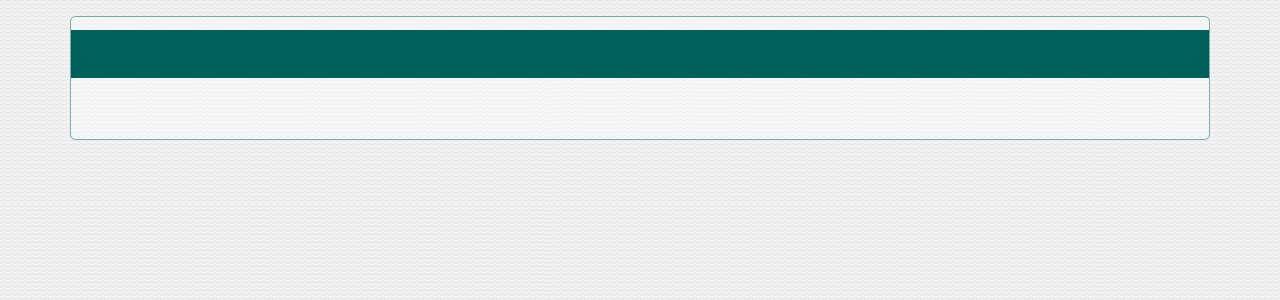
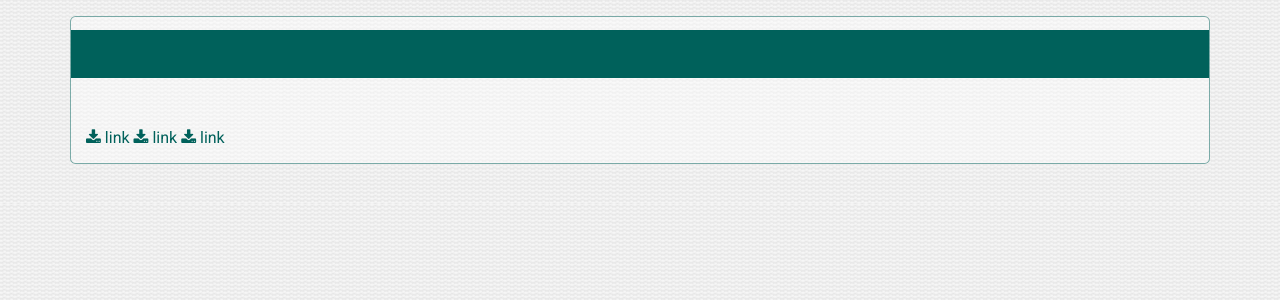
Before and after one commit to maxb02/Django-PB-service, a Django app: template pbsite/technicalguides/templates/technicalguides/guide.html in a window 1280 px wide. Shown: the part 46-346 px from the top of the page. Run offline with Django 3.2, Linux system fonts and the light colour scheme; the template is opened without the code that fills it, so the values that code supplies are empty; the visitor is signed in with stand-in values (Sample User, id 1); parts of the project's set-up code (start-up, migrations or seed data) failed here and were passed over; some libraries are stand-ins or nearby versions.

Commit message:
add link-detection js script in guide.html; add commented style(.container-fluid a) to guide.css;

```diff
--- a/pbsite/technicalguides/static/css/guide.css
+++ b/pbsite/technicalguides/static/css/guide.css
@@ -16,3 +16,6 @@
 	padding: 0.8rem 0;
 	margin: 1rem auto;
 }
+/*.container-fluid a {
+	text-decoration: underline;
+}*/
--- a/pbsite/technicalguides/templates/technicalguides/guide.html
+++ b/pbsite/technicalguides/templates/technicalguides/guide.html
@@ -11,8 +11,16 @@
 			</div>
 			<div class='container'>
 				{{ guide.text | safe}}
+				<a href='http://link.com/file.7z'>link</a>
+				<a href='http://link.com/file.rar'>link</a>
+				<a href='http://link.com/file.zip'>link</a>
 			</div>
-
+			<script>
+				$(".container a[href*='ftp'], [href*='zip'], [href*='7z'], [href*='rar']").prepend("<i class=\"fa fa-download\" aria-hidden=\"true\">&nbsp;");
+				$(".container a[href*='ftp'], [href*='zip'], [href*='7z'], [href*='rar']").append("</i>");
+				$(".container a[href*='http']:not([href*='zip'], [href*='7z'], [href*='rar'], :has(img))").prepend("<i class =\"fa fa-external-link-square\" aria-hidden=\"true\">&nbsp;");
+				$(".container a[href*='http']:not([href*='zip'], [href*='7z'], [href*='rar'], :has(img))").append("</i>");
+			</script>
 		</div>
 	</div>
 {% endblock %}
```
